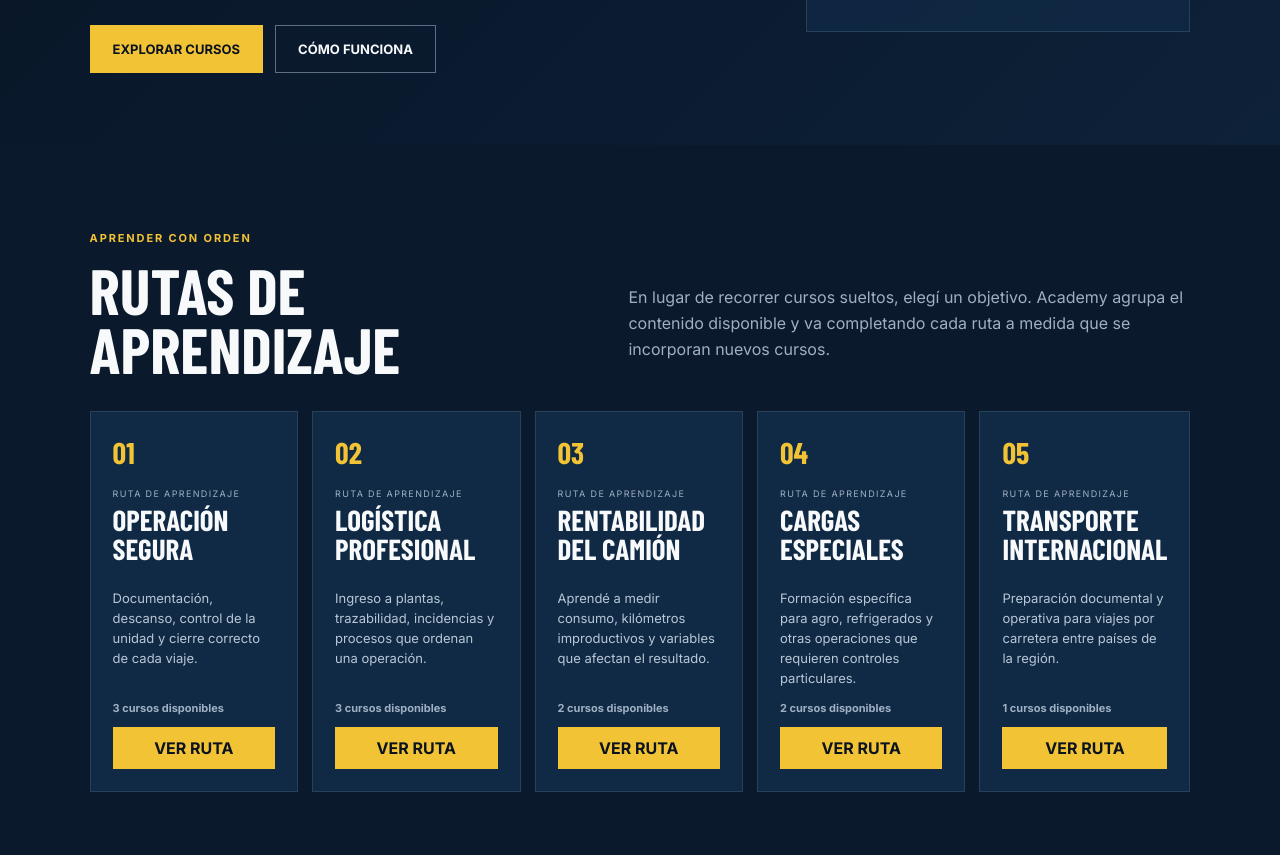
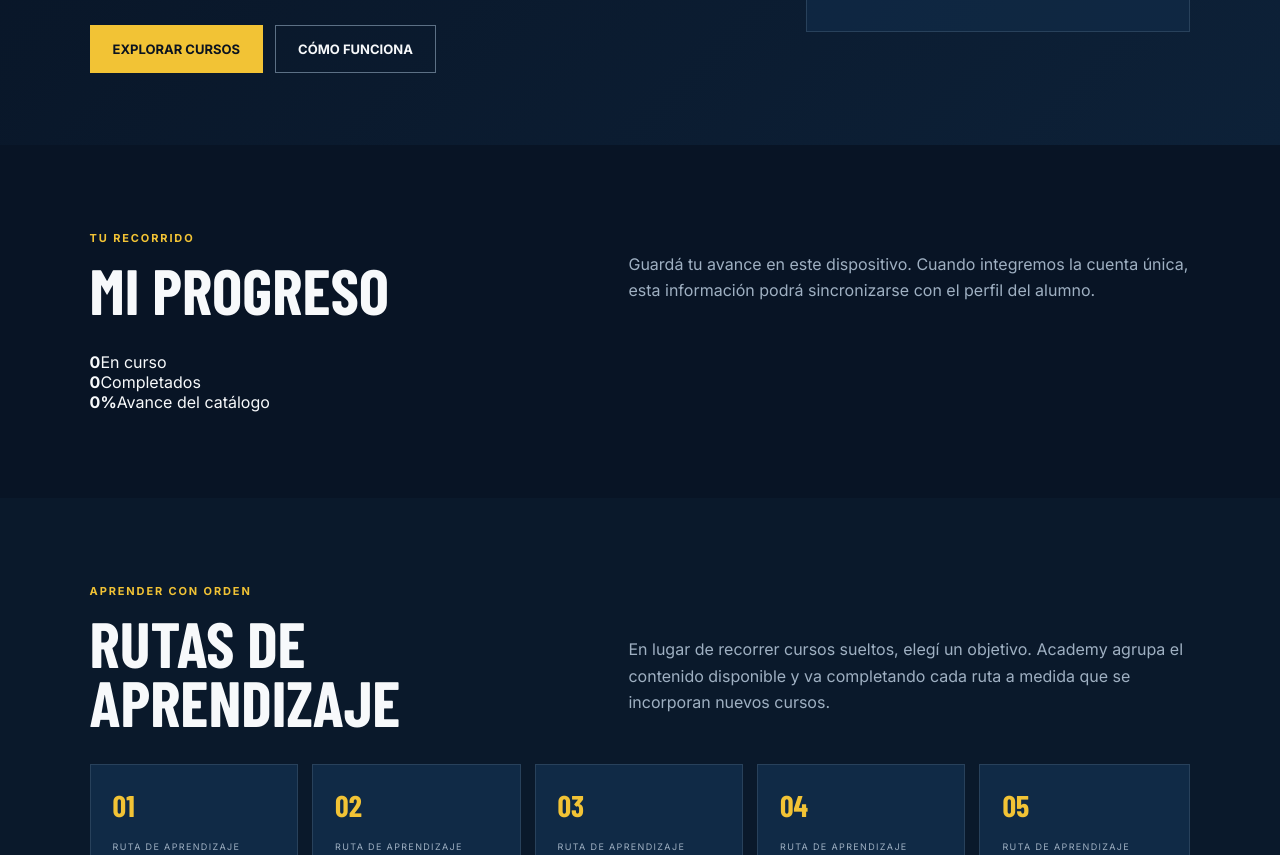
Before and after one commit to torquetruckshop-netizen/stylocamion-platform, a plain HTML site: page academia/index.html in a window 1280 px wide. Shown: the part 461-1316 px from the top of the page. Drawn offline with nearby package versions, Linux system fonts and the light colour scheme; a web font is replaced by a local one.

Commit message:
Add student progress dashboard

```diff
--- a/academia/index.html
+++ b/academia/index.html
@@ -18,6 +18,7 @@
       <span>STYLO CAMIÓN <strong>ACADEMY</strong></span>
     </a>
     <nav class="menu" aria-label="Navegación Academy">
+      <a href="#progreso">Mi progreso</a>
       <a href="#rutas">Rutas</a>
       <a href="#cursos">Cursos</a>
       <a href="#como-funciona">Cómo funciona</a>
@@ -48,6 +49,22 @@
           <li>Gestión de incidencias</li>
         </ul>
       </aside>
+    </section>
+
+    <section id="progreso" class="section progress-section">
+      <div class="section-heading">
+        <div>
+          <p class="eyebrow">TU RECORRIDO</p>
+          <h2>Mi progreso</h2>
+        </div>
+        <p>Guardá tu avance en este dispositivo. Cuando integremos la cuenta única, esta información podrá sincronizarse con el perfil del alumno.</p>
+      </div>
+      <div class="progress-summary">
+        <article><strong id="progressStarted">0</strong><span>En curso</span></article>
+        <article><strong id="progressCompleted">0</strong><span>Completados</span></article>
+        <article><strong id="progressPercent">0%</strong><span>Avance del catálogo</span></article>
+      </div>
+      <div class="progress-bar" aria-label="Progreso general"><span id="progressBarFill"></span></div>
     </section>
 
     <section id="rutas" class="section routes-section">
```
